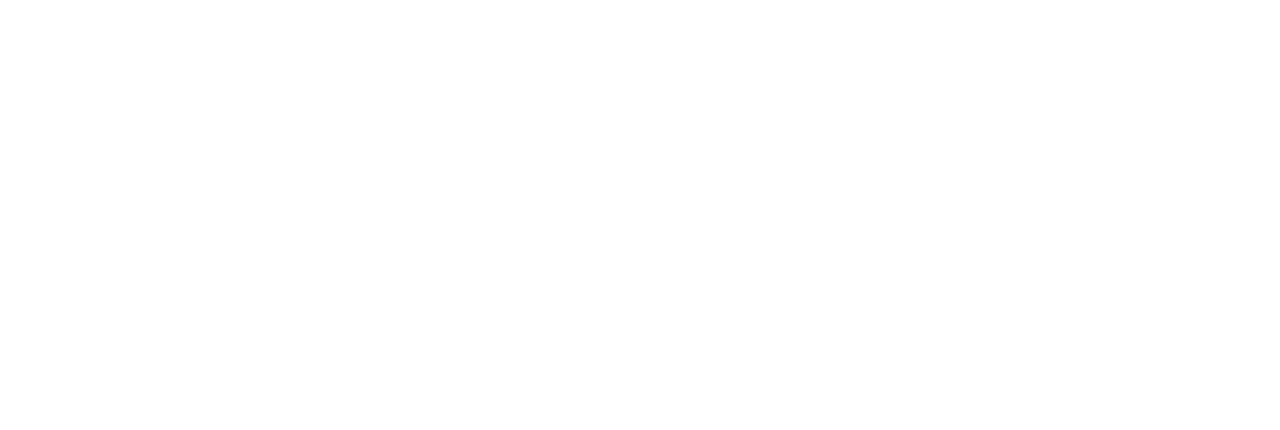
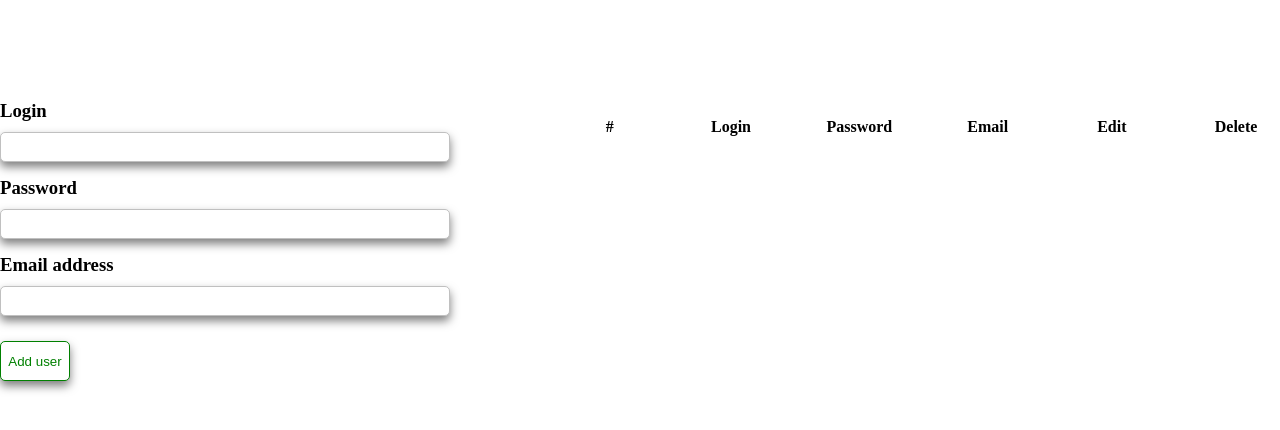
Before and after one commit to AVKydin/Lesson14, a plain HTML site: page index.html in a window 1280 px wide. Drawn offline with Linux system fonts and the light colour scheme.

Commit message:
end html and css

```diff
--- a/index.html
+++ b/index.html
@@ -9,6 +9,43 @@
 </head>
 <body>
 
+    <div id="container">
+        <div id="left">
+            <form action="" id="form">
+                <h3>Login</h3>
+                <input type="text" name="login" id="login">
+                <h3>Password</h3>
+                <input type="password" name="password" id="password">
+                <h3>Email address</h3>
+                <input type="text" name="email" id="email">
+                <input type="button" name="button" id="button" value="Add user">
+            </form>
+        </div>
+        <div id="right">
+            <table id="table">
+                <thead>
+                    <tr>
+                        <th>#</th>
+                        <th>Login</th>
+                        <th>Password</th>
+                        <th>Email</th>
+                        <th>Edit</th>
+                        <th>Delete</th>
+                    </tr>
+                </thead>
+                <tbody>
+                    <tr>
+                        <td></td>
+                        <td></td>
+                        <td></td>
+                        <td></td>
+                        <td></td>
+                        <td></td>
+                    </tr>
+                </tbody>
+            </table>
+        </div>
+    </div>
 
     <script src="./main.js"></script>
 </body>
--- a/main.css
+++ b/main.css
@@ -0,0 +1,54 @@
+*{
+    margin: 0;
+    padding: 0;
+    box-sizing: border-box;
+}
+
+#container{
+    width: 1300px;
+    display: flex;
+    justify-content: space-between;
+    margin: 100px auto;
+}
+
+#left{
+    width: 450px;
+}
+
+input{
+    width: 450px;
+    height: 30px;
+    border-radius: 5px;
+    border: 1px solid rgb(192, 192, 192);
+    margin-top: 10px;
+    margin-bottom: 15px;
+    outline: none;
+    box-shadow: 0px 5px 10px 0px rgba(0, 0, 0, 0.5);
+    padding: 5px;
+}
+
+input[type=button]{
+    width: 70px;
+    height: 40px;
+    background-color: #fff;
+    color: green;
+    border: 1px solid green;
+    transition: 0.5s;
+}
+
+input[type=button]:hover{
+    cursor: pointer;
+    background-color: green;
+    color: #fff;
+    box-shadow: 0px 0px 55px 10px rgba(14, 233, 6, 0.5);
+}
+
+#right{
+    margin-left: 100px;
+}
+
+th,
+td{
+    width: 150px;
+    height: 50px;
+}
```
